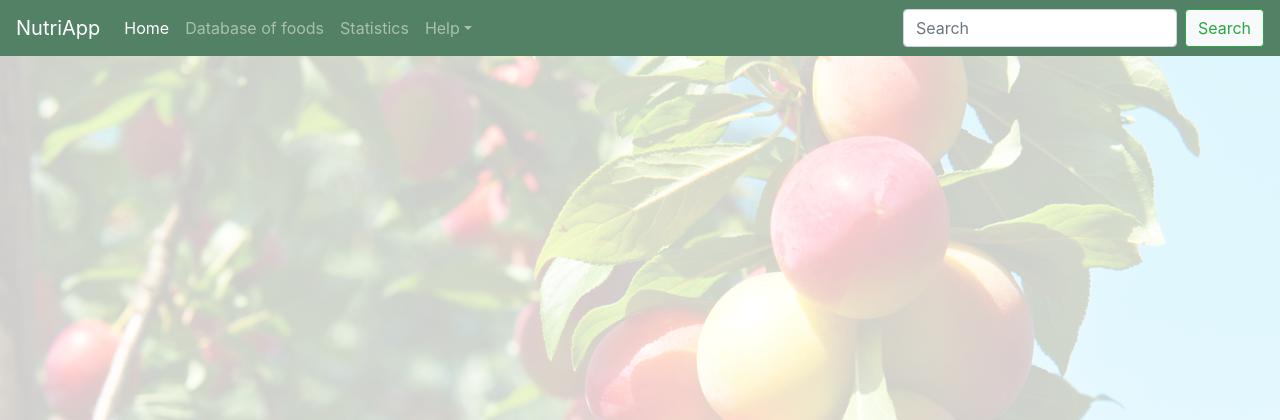
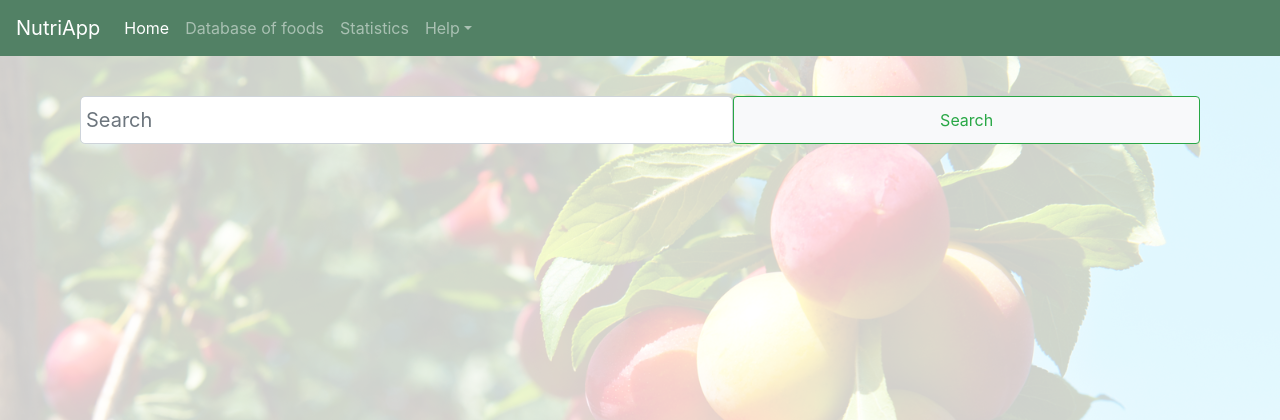
Before and after one commit to evmcodi/PracticalPythonData-CentricDevelopment-MilestoneProject3, a Flask app: page /get_foods in a window 1280 px wide. Shown: the top 420 px of the page. Run offline with Flask 2, Linux system fonts and the light colour scheme; data that the repository does not hold is empty; some libraries are stand-ins or nearby versions.

Commit message:
feat: Add search function for users to search the food db on mongodb.

```diff
--- a/app.py
+++ b/app.py
@@ -9,6 +9,11 @@ app.config["MONGO_URI"] = os.getenv('MONGO_URI', 'mongodb://localhost')
 
 mongo = PyMongo(app)
 
+mydatabase = mongo.db.OpenGenericFoodFacts
+
+# Create a text index so items in the index can be searched.
+mydatabase.create_index([('name_en', 'text')])
+
 
 @app.route('/')
 @app.route('/today')
@@ -18,7 +23,24 @@ def today():
 
 @app.route('/get_foods')
 def get_foods():
-    return render_template("foods.html", foods=mongo.db.OpenGenericFoodFacts.find())
+    mybeetroot = "beetroot"
+    return render_template("foods.html",
+                           # foods=mongo.db.OpenGenericFoodFacts.find())
+                           # foods = mydatabase.find())
+                           foods=mydatabase.find({"$text": {"$search": mybeetroot}}))
+
+
+@app.route('/search_foods')
+def search_foods():
+    search = request.args.get('search')
+    #   return redirect(url_for('success', name=user))
+    return render_template("foods.html",
+                           foods=mydatabase.find({"$text": {"$search": search}}))
+
+
+@app.route('/success/<name>')
+def success(name):
+    return 'welcome %s' % name
 
 
 if __name__ == '__main__':
--- a/templates/base.html
+++ b/templates/base.html
@@ -53,10 +53,6 @@
                     </div>
                 </li>
             </ul>
-            <form class="form-inline my-2 my-lg-0">
-                <input class="form-control mr-sm-2" type="text" placeholder="Search" aria-label="Search">
-                <button class="btn btn-outline-success bg-light my-2 my-sm-0" type="submit">Search</button>
-            </form>
         </div>
     </nav>
 
--- a/templates/foods.html
+++ b/templates/foods.html
@@ -1,4 +1,19 @@
 {% extends 'base.html'%} {% block content %}
+
+<!-- <div class="card">
+    <div class="card-body">
+
+
+    </div>
+</div> -->
+
+<form class="form-group" method="get" action="{{url_for('search_foods')}}">
+    <div class="form-row">
+        <input name="search" class="form-control col-7 form-control-lg" type="text" placeholder="Search" aria-label="Search">
+        <button class="btn btn-outline-success bg-light col-5" type="submit">Search</button>
+    </div>
+</form>
+
 
 <div>
 
```
